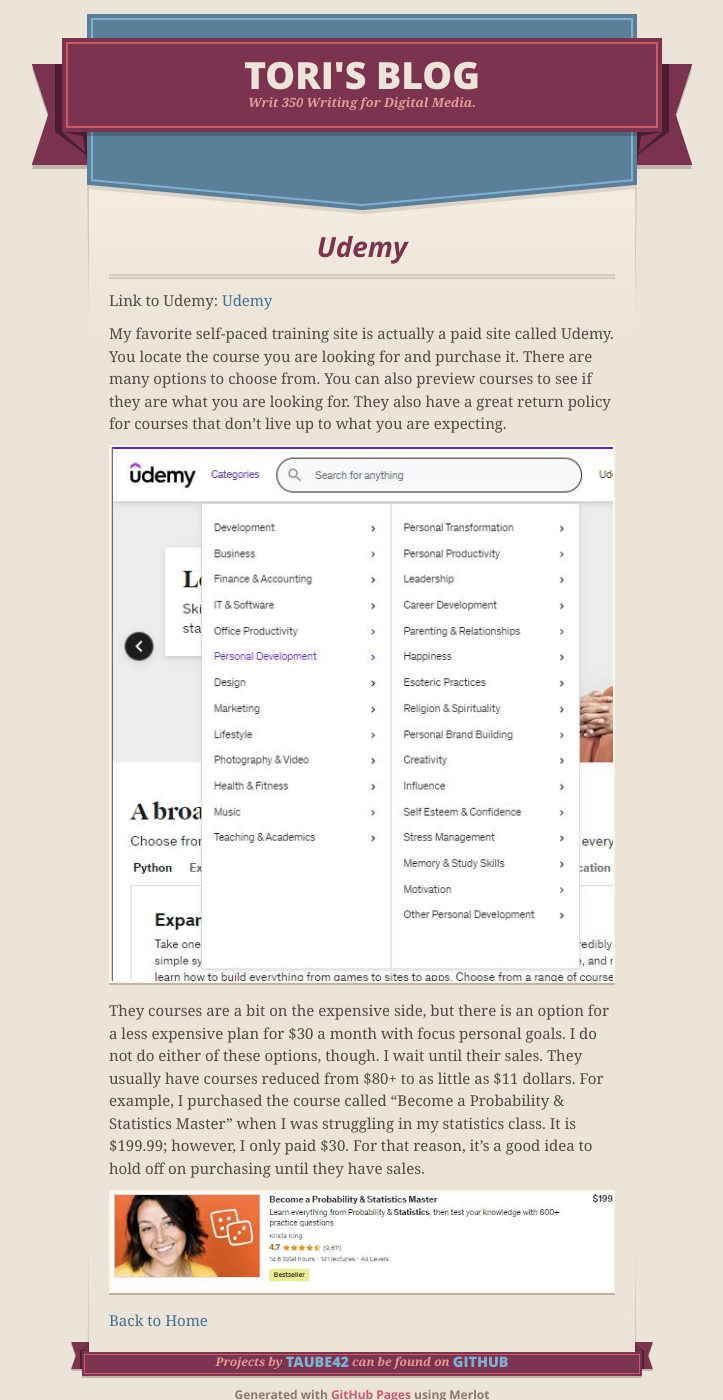
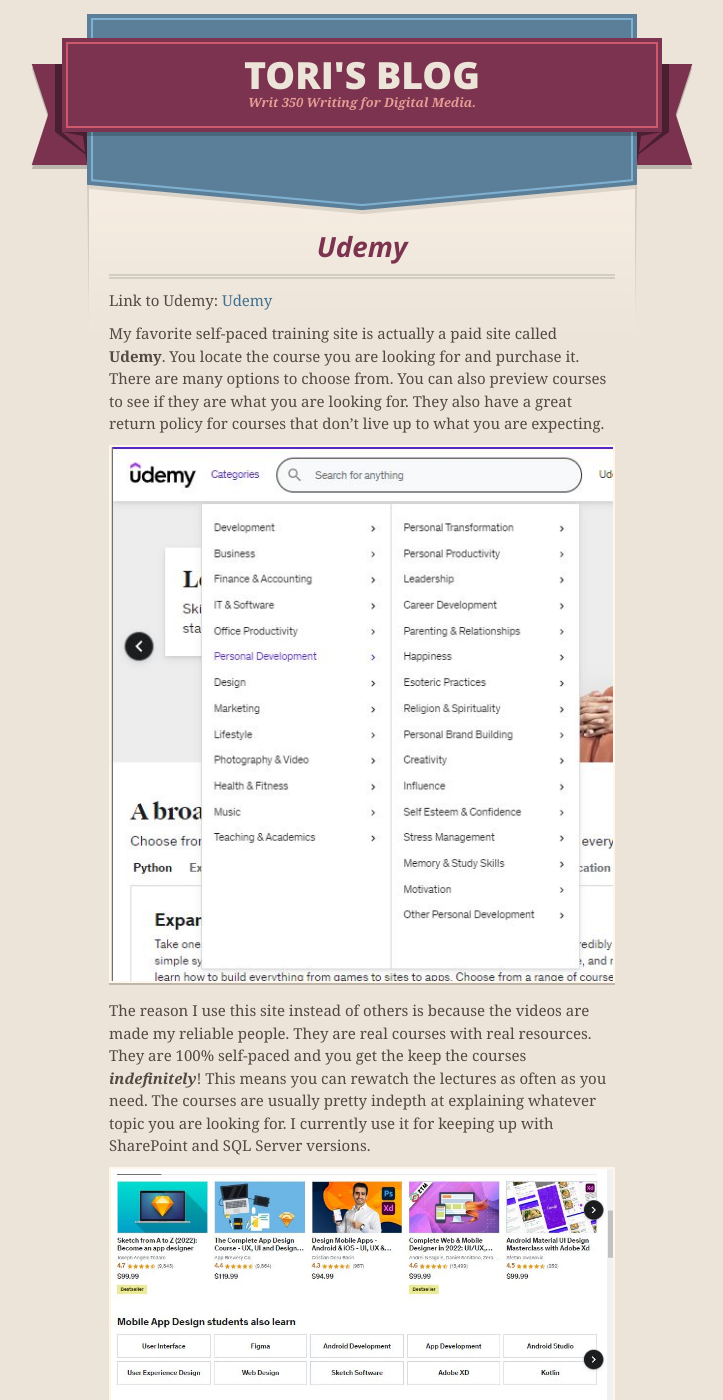
Before and after one commit to taube42/taube42.github.io, a Jekyll site: the page built from Udemy.md, in a window 1280 px wide and 1400 px high. Shown: the whole window, without its empty margins (278-1001 px from the left). Built offline with Jekyll 4.4.1, drawn with Linux system fonts in a browser that asks for light colours; our own code applies the rules of GitHub Pages for plain Markdown files.

Commit message:
Update Udemy.md

```diff
--- a/Udemy.md
+++ b/Udemy.md
@@ -7,10 +7,14 @@
 
 Link to Udemy: [Udemy](https://www.udemy.com/)
 
-My favorite self-paced training site is actually a paid site called Udemy. You locate the course you are looking for and purchase it. There are many options to choose from. You can also preview courses to see if they are what you are looking for. They also have a great return policy for courses that don't live up to what you are expecting.
+My favorite self-paced training site is actually a paid site called **Udemy**. You locate the course you are looking for and purchase it. There are many options to choose from. You can also preview courses to see if they are what you are looking for. They also have a great return policy for courses that don't live up to what you are expecting.
 
 ![UdemyCat](\assets\images\UdemyCat.JPG)
 
+
+The reason I use this site instead of others is because the videos are made my reliable people. They are real courses with real resources. They are 100% self-paced and you get the keep the courses **_indefinitely_**! This means you can rewatch the lectures as often as you need. The courses are usually pretty indepth at explaining whatever topic you are looking for. I currently use it for keeping up with SharePoint and SQL Server versions.
+
+![UdemyOptions](\assets\images\UdemyOptions.JPG)
 
 They courses are a bit on the expensive side, but there is an option for a less expensive plan for $30 a month with focus personal goals. I do not do either of these options, though. I wait until their sales. They usually have courses reduced from $80+ to as little as $11 dollars.  For example, I purchased the course called "Become a Probability & Statistics Master" when I was struggling in my statistics class. It is $199.99; however, I only paid $30. For that reason, it's a good idea to hold off on purchasing until they have sales.
 
```
